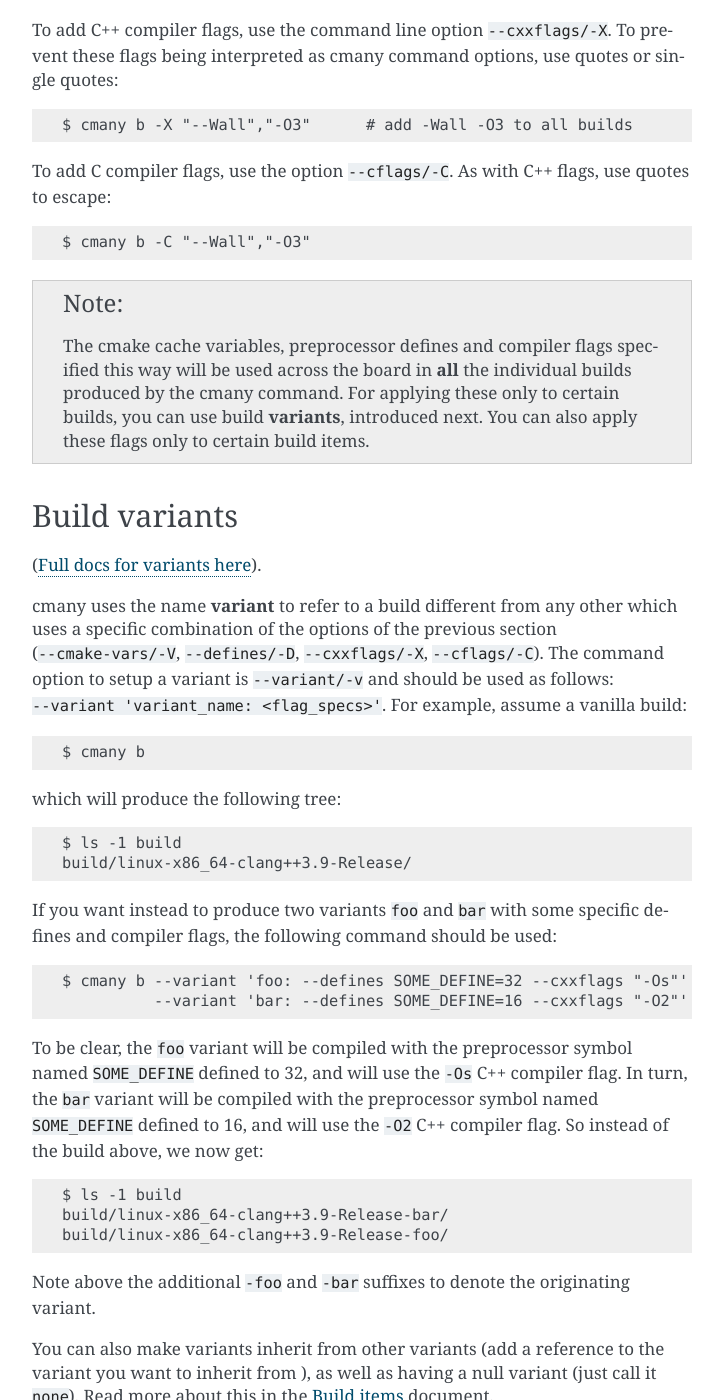
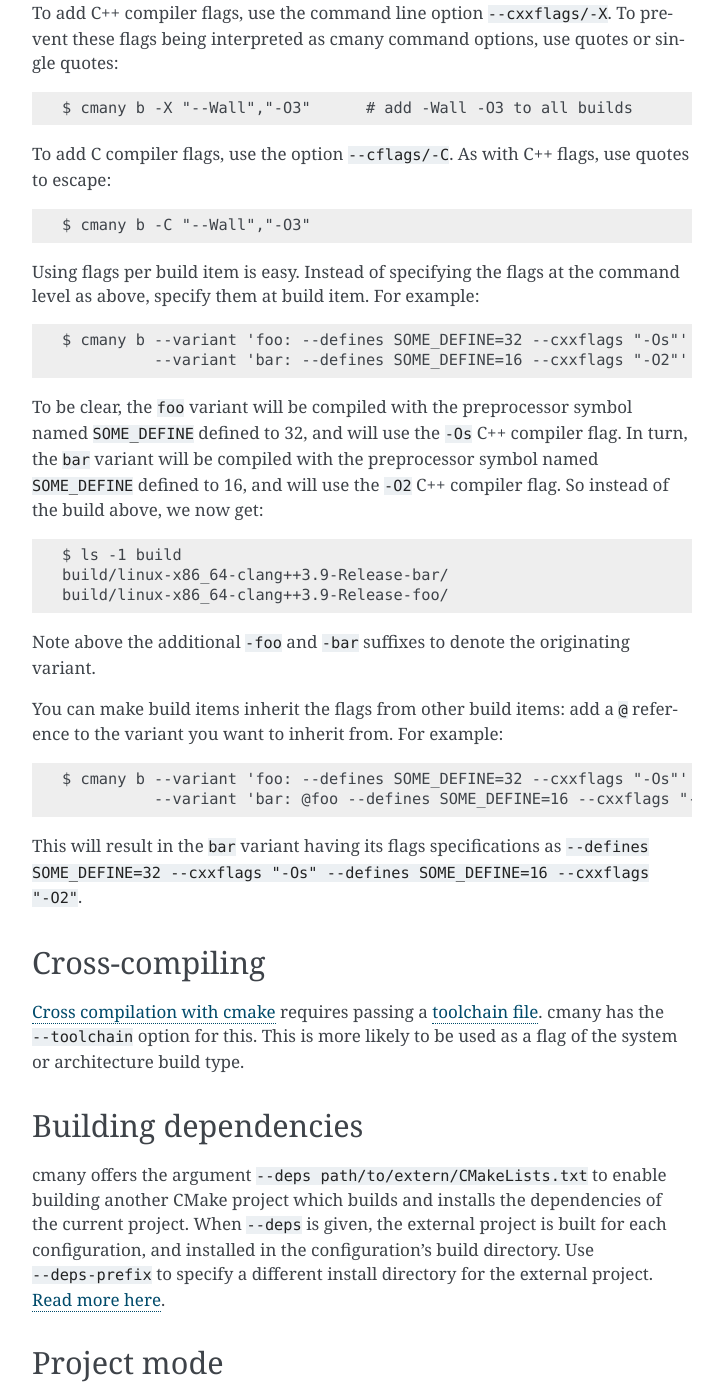
Before and after one commit to biojppm/cmany, a Sphinx documentation site: the page built from doc/quick_tour.rst, in a window 1280 px wide and 1400 px high, scrolled down 5667 px. Shown: the whole window, without its empty margins (388-1111 px from the left). Built offline with Sphinx 7.4.7, drawn with Linux system fonts in a browser that asks for light colours; some of the changed text lies outside the part shown.

Commit message:
docs WIP [ci skip]

```diff
--- a/doc/quick_tour.rst
+++ b/doc/quick_tour.rst
@@ -232,10 +232,9 @@
 build item of different class. The resulting build has a name of the form
 ``{system}-{architecture}-{compiler}-{build_type}[-{variant}]``.
 
-Each build item can be made to bring with it a set of flags to be passed to
-the compiler.
-
-A variant is just a bundle of :doc:`flags that should be employed independently
+A variant is a build item which brings with it a collection of flags. This
+allows for easy combination of these flags with other build items. But note
+that every build item can bring specific flags with it.
 
 Since the number of build item combinations grows very quickly and not every
 combination will make sense, cmany has arguments to exclude certain
@@ -275,35 +274,8 @@
 
     $ cmany b -C "--Wall","-O3"
 
-.. Note::
-   The cmake cache variables, preprocessor defines and compiler flags
-   specified this way will be used across the board in **all** the individual
-   builds produced by the cmany command. For applying these only to certain
-   builds, you can use build **variants**, introduced next. You can also
-   apply these flags only to certain build items.
-
-
-Build variants
---------------
-
-(:doc:`Full docs for variants here </build_items>`).
-
-cmany uses the name **variant** to refer to a
-build different from any other which uses a specific combination of the
-options of the previous section (``--cmake-vars/-V``, ``--defines/-D``,
-``--cxxflags/-X``, ``--cflags/-C``). The command option to setup a variant is
-``--variant/-v`` and should be used as follows: ``--variant 'variant_name:
-<flag_specs>'``. For example, assume a vanilla build::
-
-    $ cmany b
-
-which will produce the following tree::
-
-    $ ls -1 build
-    build/linux-x86_64-clang++3.9-Release/
-
-If you want instead to produce two variants ``foo`` and ``bar`` with some
-specific defines and compiler flags, the following command should be used::
+Using flags per build item is easy. Instead of specifying the flags at the
+command level as above, specify them at build item. For example::
 
     $ cmany b --variant 'foo: --defines SOME_DEFINE=32 --cxxflags "-Os"' \
               --variant 'bar: --defines SOME_DEFINE=16 --cxxflags "-O2"'
@@ -321,10 +293,15 @@
 Note above the additional ``-foo`` and ``-bar`` suffixes to denote the
 originating variant.
 
-You can also make variants inherit from other variants (add a reference to
-the variant you want to inherit from ), as well as having a
-null variant (just call it ``none``). Read more about this in the
-:doc:`build_items` document.
+You can make build items inherit the flags from other build items: add a
+``@`` reference to the variant you want to inherit from. For example::
+
+    $ cmany b --variant 'foo: --defines SOME_DEFINE=32 --cxxflags "-Os"' \
+              --variant 'bar: @foo --defines SOME_DEFINE=16 --cxxflags "-O2"'
+
+This will result in the ``bar`` variant having its flags specifications as
+``--defines SOME_DEFINE=32 --cxxflags "-Os" --defines
+SOME_DEFINE=16 --cxxflags "-O2"``.
 
 
 Cross-compiling
```
Also changed, not shown: 2 other files.
